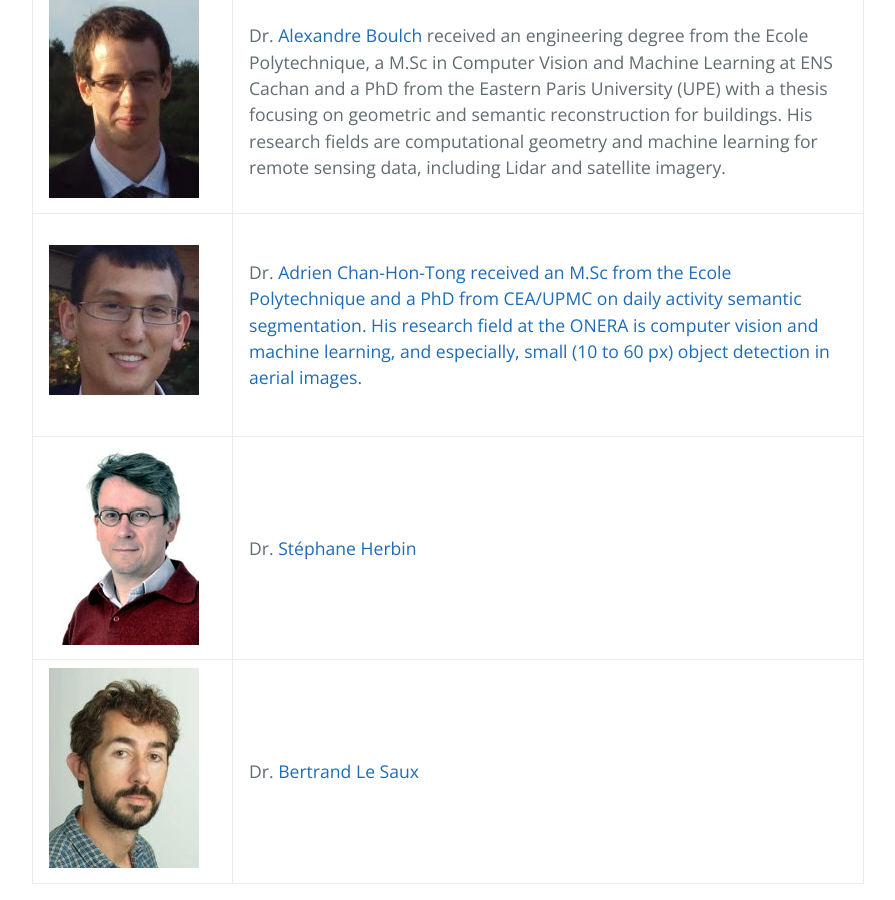
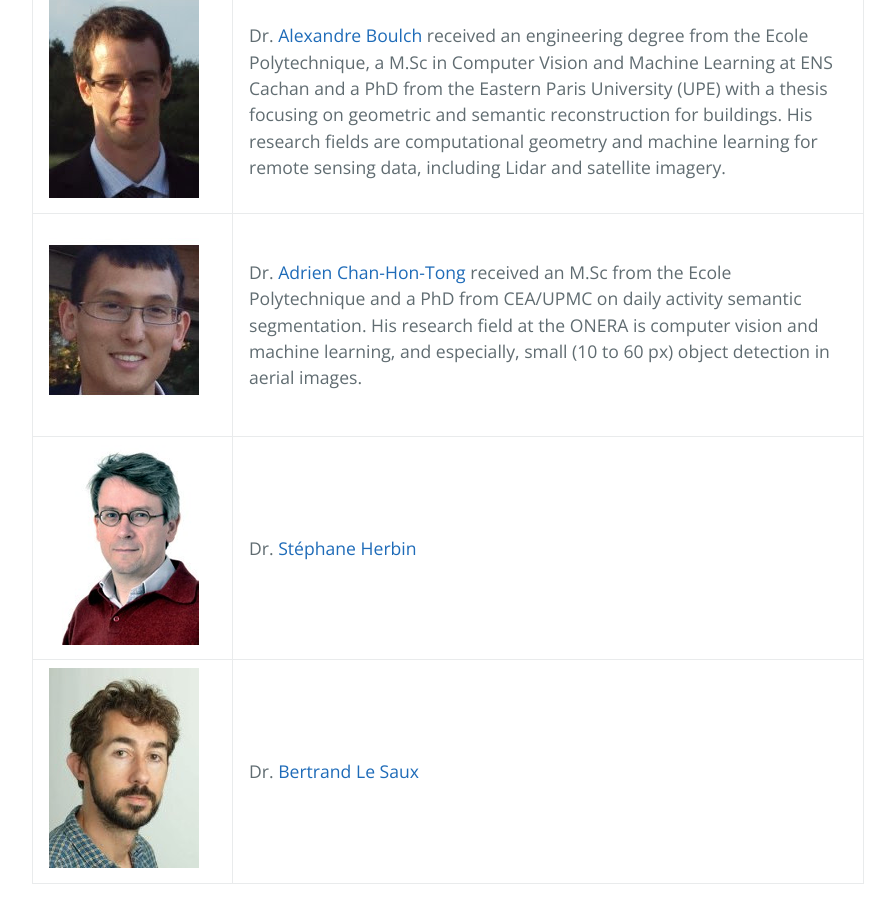
Before and after one commit to delta-onera/delta-onera.github.io, a Jekyll site: the page built from _pages/team.md, in a window 1280 px wide and 900 px high, scrolled down 772 px. Shown: the whole window, without its empty margins (192-1087 px from the left). Built offline with Jekyll 4.4.1, drawn with Linux system fonts in a browser that asks for light colours; our own code applies the rules of GitHub Pages for plain Markdown files.

```diff
--- a/_pages/team.md
+++ b/_pages/team.md
@@ -14,7 +14,7 @@ The team regroups researchers from different fields from image processing and ma
   </tr>
   <tr>
     <td style="width: 200px;"><img src="team/A_ChanHonTong.jpg" height="200" width="150"/></td>
-    <td>Dr. <a href="https://www.researchgate.net/profile/Adrien_Chan-Hon-Tong"> Adrien Chan-Hon-Tong received an M.Sc from the Ecole Polytechnique and a PhD from CEA/UPMC on daily activity semantic segmentation. His research field at the ONERA is computer vision and machine learning, and especially, small (10 to 60 px) object detection in aerial images.</a></td>
+    <td>Dr. <a href="https://www.researchgate.net/profile/Adrien_Chan-Hon-Tong">Adrien Chan-Hon-Tong</a> received an M.Sc from the Ecole Polytechnique and a PhD from CEA/UPMC on daily activity semantic segmentation. His research field at the ONERA is computer vision and machine learning, and especially, small (10 to 60 px) object detection in aerial images.</td>
   </tr>
   <tr>
     <td style="width: 200px;"><img src="team/S_Herbin.png" height="200" width="150"/></td>
```
